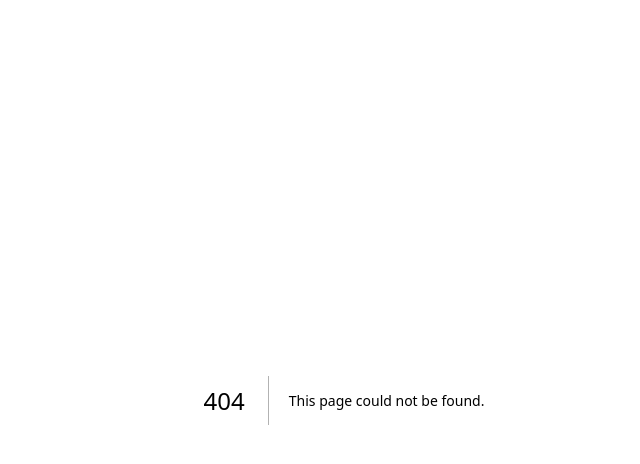
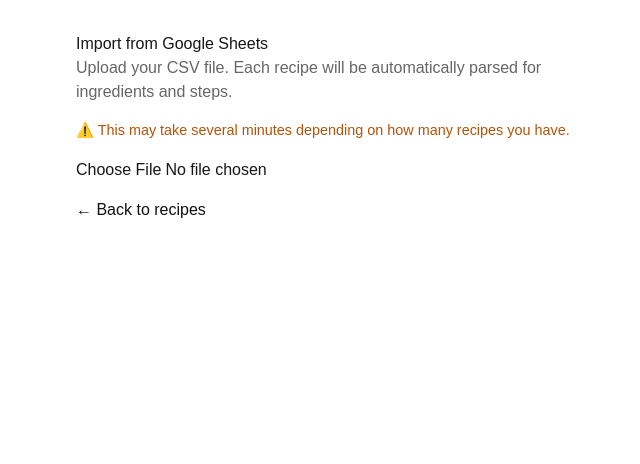
Before and after one commit to scairtin95-source/recipe-app, a Next.js app: page /import in a window 1280 px wide. Before the commit this address had no page. Shown: the top 464 px of the page, without its empty margins (296-936 px from the left). Built offline with nearby package versions, Linux system fonts and the light colour scheme; no server answers.

Commit message:
add Google Sheets import

```diff
--- /dev/null
+++ b/app/import/page.tsx
@@ -0,0 +1,91 @@
+'use client'
+
+import { useState } from 'react'
+import { supabase } from '../lib/supabase'
+
+export default function ImportPage() {
+  const [status, setStatus] = useState('')
+  const [importing, setImporting] = useState(false)
+
+  const handleFile = async (e: React.ChangeEvent<HTMLInputElement>) => {
+    const file = e.target.files?.[0]
+    if (!file) return
+
+    setImporting(true)
+    setStatus('Reading file...')
+
+    const text = await file.text()
+    const lines = text.split('\n').filter(Boolean)
+    const rows = lines.slice(1) // skip header
+
+    let success = 0
+    let failed = 0
+
+    for (const line of rows) {
+      const columns = line.split(',')
+      const title = columns[0]?.replace(/"/g, '').trim()
+      const url = columns[1]?.replace(/"/g, '').trim() ||
+                  columns[2]?.replace(/"/g, '').trim() ||
+                  columns[3]?.replace(/"/g, '').trim()
+
+      if (!title || !url || !url.startsWith('http')) {
+        failed++
+        continue
+      }
+
+      setStatus(`Importing ${success + failed + 1} of ${rows.length}: ${title}`)
+
+      try {
+        // Try to parse the recipe via Claude API
+        const res = await fetch('/api/parse-recipe', {
+          method: 'POST',
+          headers: { 'Content-Type': 'application/json' },
+          body: JSON.stringify({ url })
+        })
+        const data = await res.json()
+
+        const { error } = await supabase
+          .from('recipes')
+          .insert([{
+            title: data.title || title,
+            source_url: url,
+            ingredients: data.ingredients || '',
+            steps: data.steps || ''
+          }])
+
+        if (error) { failed++ } else { success++ }
+      } catch {
+        // If parsing fails, save with just title and URL
+        const { error } = await supabase
+          .from('recipes')
+          .insert([{ title, source_url: url }])
+        if (error) { failed++ } else { success++ }
+      }
+    }
+
+    setStatus(`Done! ${success} recipes imported, ${failed} failed.`)
+    setImporting(false)
+  }
+
+  return (
+    <main style={{ padding: '2rem', maxWidth: '600px', margin: '0 auto' }}>
+      <h1>Import from Google Sheets</h1>
+      <p style={{ color: '#666', marginBottom: '1rem' }}>
+        Upload your CSV file. Each recipe will be automatically parsed for ingredients and steps.
+      </p>
+      <p style={{ color: '#b45309', marginBottom: '1rem', fontSize: '0.9rem' }}>
+        ⚠️ This may take several minutes depending on how many recipes you have.
+      </p>
+      <input
+        type="file"
+        accept=".csv"
+        onChange={handleFile}
+        disabled={importing}
+        style={{ marginBottom: '1rem' }}
+      />
+      {status && <p>{status}</p>}
+      <br />
+      <a href="/recipes" style={{ color: '#111' }}>← Back to recipes</a>
+    </main>
+  )
+}
```
